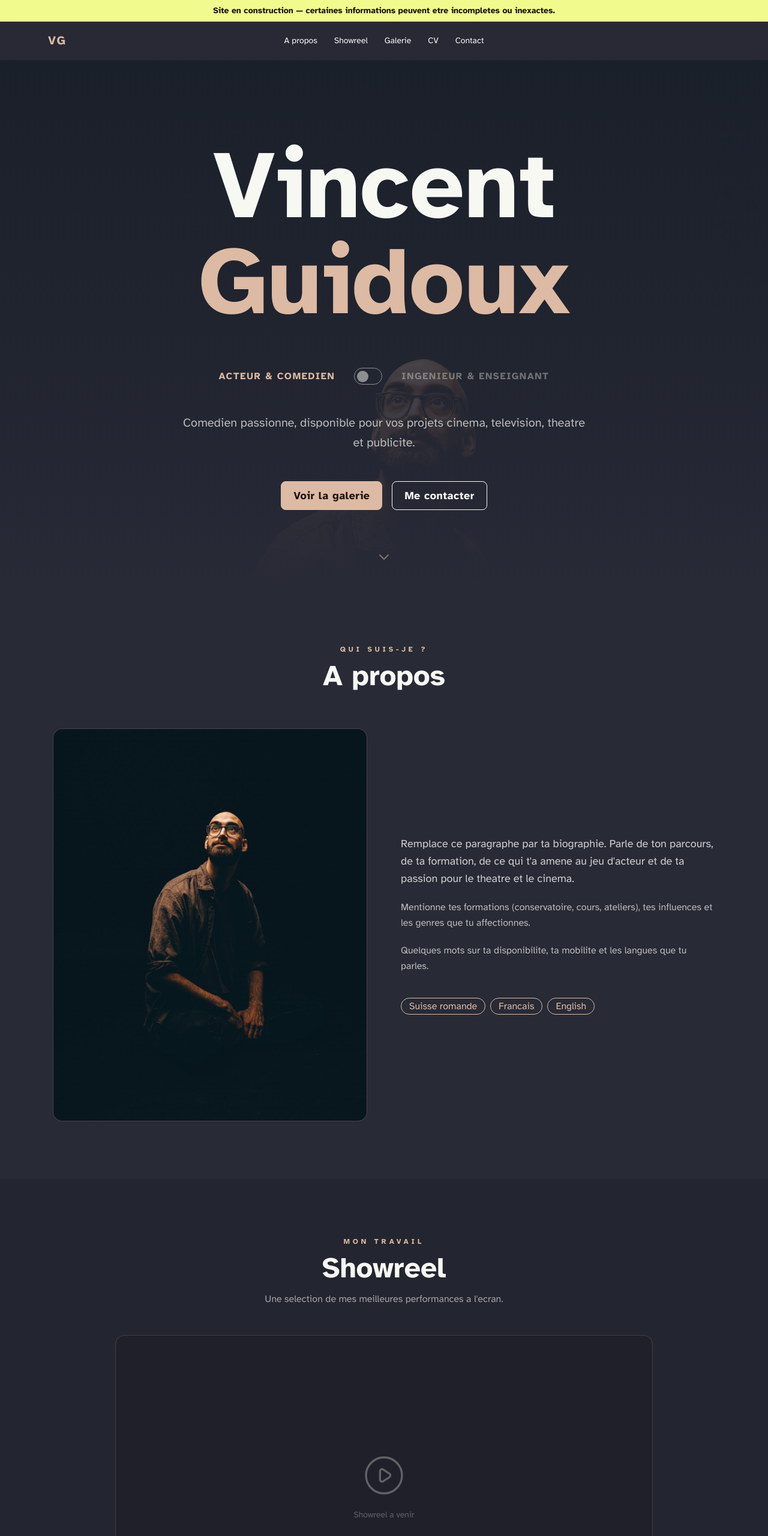
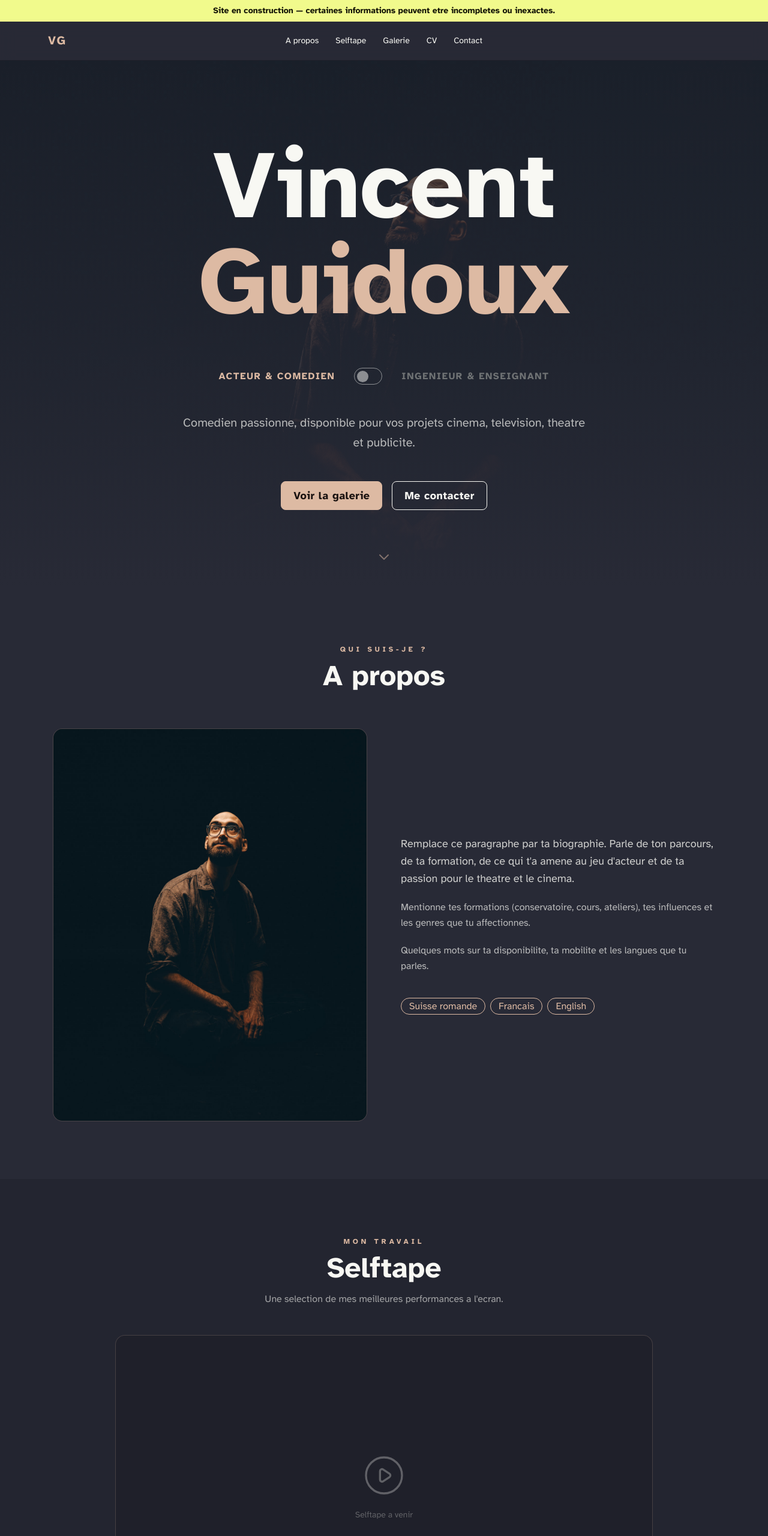
Before and after one commit to Nortalle/nortalle.github.io, a website: page src/index.html in a window 1280 px wide. Shown: the top 2560 px of the page at 60% size. Drawn offline with nearby package versions, Linux system fonts and the light colour scheme; files that its build step writes are made by us from their sources.

Commit message:
fix: update terminology from "Showreel" to "Selftape" in README and index.html

```diff
--- a/src/index.html
+++ b/src/index.html
@@ -90,9 +90,9 @@
 						</li>
 						<li>
 							<a
-								href="#showreel"
+								href="#selftape"
 								class="rounded-lg hover:text-primary transition-colors"
-								>Showreel</a
+								>Selftape</a
 							>
 						</li>
 						<li>
@@ -194,7 +194,7 @@
 							role="list"
 						>
 							<li><a href="#a-propos">A propos</a></li>
-							<li><a href="#showreel">Showreel</a></li>
+							<li><a href="#selftape">Selftape</a></li>
 							<li><a href="#galerie">Galerie</a></li>
 							<li><a href="#cv">CV</a></li>
 							<li><a href="#contact">Contact</a></li>
@@ -230,7 +230,7 @@
 			>
 				<img
 					id="hero-bg-art"
-					src="assets/images/desktop/solo-portrait-man-looking-up.jpg"
+					src="assets/images/desktop/sitting-cross-legged-looking-up.jpg"
 					alt=""
 					class="absolute inset-0 w-full h-full object-cover object-top opacity-30 transition-opacity duration-500"
 					aria-hidden="true"
@@ -414,8 +414,8 @@
 				</section>
 
 				<section
-					id="showreel"
-					aria-labelledby="titre-showreel"
+					id="selftape"
+					aria-labelledby="titre-selftape"
 					class="py-24 bg-base-200"
 				>
 					<div class="container mx-auto max-w-6xl px-6">
@@ -426,10 +426,10 @@
 								Mon travail
 							</p>
 							<h2
-								id="titre-showreel"
+								id="titre-selftape"
 								class="text-4xl md:text-5xl font-bold mb-4"
 							>
-								Showreel
+								Selftape
 							</h2>
 							<p class="text-base-content/60 max-w-lg mx-auto">
 								Une selection de mes meilleures performances a l'ecran.
@@ -460,7 +460,7 @@
 										d="M21 12a9 9 0 11-18 0 9 9 0 0118 0z"
 									/>
 								</svg>
-								<p class="text-sm">Showreel a venir</p>
+								<p class="text-sm">Selftape a venir</p>
 							</div>
 						</div>
 					</div>
```
Also changed, not shown: README.md.
